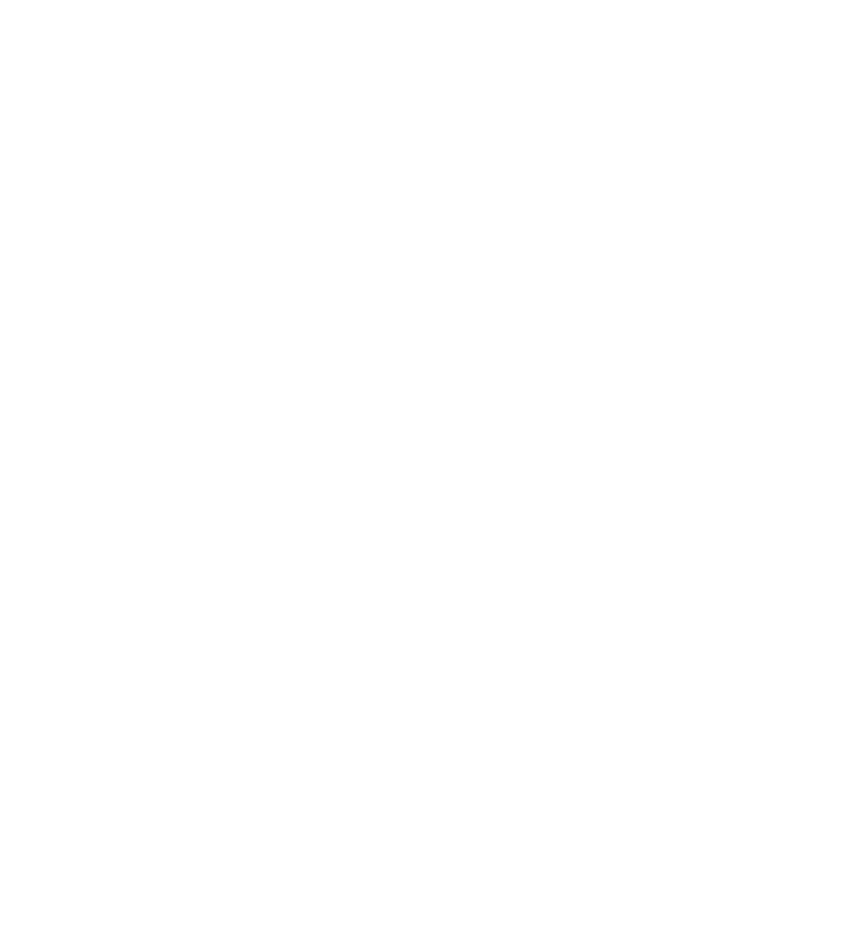
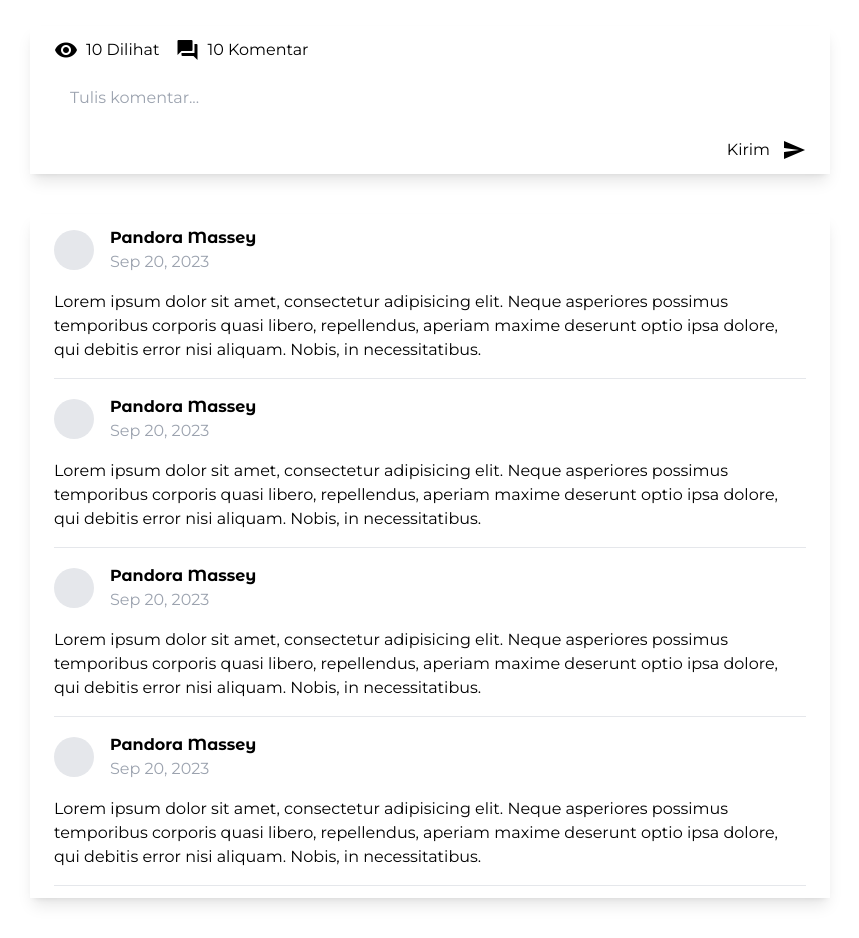
Before and after one commit to kelompokpesilat1/frontend, a Nuxt app: page /detail/03CD2596-58DD-8ADB-32D7-3110CD675959 in a window 1280 px wide. Shown: the part 1480-2418 px from the top of the page, without its empty margins (210-1069 px from the left). Before the commit the page ends 1506 px from the top, so only its background shows below. Built offline with nearby package versions, Linux system fonts and the light colour scheme.

Commit message:
feat: (+) comment section

```diff
--- /dev/null
+++ b/components/CommentCard.vue
@@ -0,0 +1,28 @@
+<script>
+export default {
+  props: ['artikel'],
+}
+</script>
+
+<template>
+  <div>
+    <div class="flex items-center gap-4">
+      <div
+        class="avatar flex items-center justify-center w-[40px] h-[40px] rounded-full bg-gray-200"
+      >
+        <h1 class="text-2xl text-red-600 font-bold">{{ avatarName }}</h1>
+      </div>
+      <div class="div">
+        <h1>{{ artikel.author }}</h1>
+        <p class="text-gray-400">{{ artikel.date }}</p>
+      </div>
+    </div>
+    <p class="my-4">
+      Lorem ipsum dolor sit amet, consectetur adipisicing elit. Neque asperiores
+      possimus temporibus corporis quasi libero, repellendus, aperiam maxime
+      deserunt optio ipsa dolore, qui debitis error nisi aliquam. Nobis, in
+      necessitatibus.
+    </p>
+    <hr />
+  </div>
+</template>
--- a/components/Navigation.vue
+++ b/components/Navigation.vue
@@ -10,7 +10,7 @@
 </script>
 
 <template>
-  <div class="flex items-center justify-between h-[75px]">
+  <div class="flex items-center justify-between h-[75px] shadow-sm">
     <Container>
       <div class="flex items-center justify-between h-full">
         <nuxt-link to="/" class="flex items-center gap-3">
--- /dev/null
+++ b/layouts/dashboard.vue
@@ -0,0 +1,7 @@
+<template>
+  <div>
+    <h1>ini dashboard layout</h1>
+
+    <Nuxt />
+  </div>
+</template>
--- /dev/null
+++ b/pages/dashboard/index.vue
@@ -0,0 +1,11 @@
+<script>
+export default {
+  layout: 'dashboard',
+}
+</script>
+
+<template>
+  <div>
+    <h1>Okee</h1>
+  </div>
+</template>
--- a/pages/detail/_id.vue
+++ b/pages/detail/_id.vue
@@ -54,6 +54,34 @@
         <p>{{ artikel.content }}</p>
         <p>{{ artikel.content }}</p>
       </div>
+      <div class="card py-3 px-6 shadow-lg w-full lg:w-[800px]">
+        <div class="flex items-center gap-4 mb-4">
+          <p class="flex items-center gap-2">
+            <span class="material-icons"> visibility </span>10 Dilihat
+          </p>
+          <p class="flex items-center gap-2">
+            <span class="material-icons"> question_answer </span>10 Komentar
+          </p>
+        </div>
+        <input
+          type="text"
+          placeholder="Tulis komentar..."
+          class="w-full py-2 px-4 mb-5 border-gray-500"
+        />
+        <div class="flex items-center justify-end">
+          <button class="flex items-center gap-3">
+            Kirim <span class="material-icons"> send </span>
+          </button>
+        </div>
+      </div>
+      <div class="card py-3 px-6 shadow-lg w-full lg:w-[800px]">
+        <div class="flex flex-col gap-4">
+          <CommentCard :artikel="artikel" />
+          <CommentCard :artikel="artikel" />
+          <CommentCard :artikel="artikel" />
+          <CommentCard :artikel="artikel" />
+        </div>
+      </div>
     </Container>
   </div>
 </template>
```
